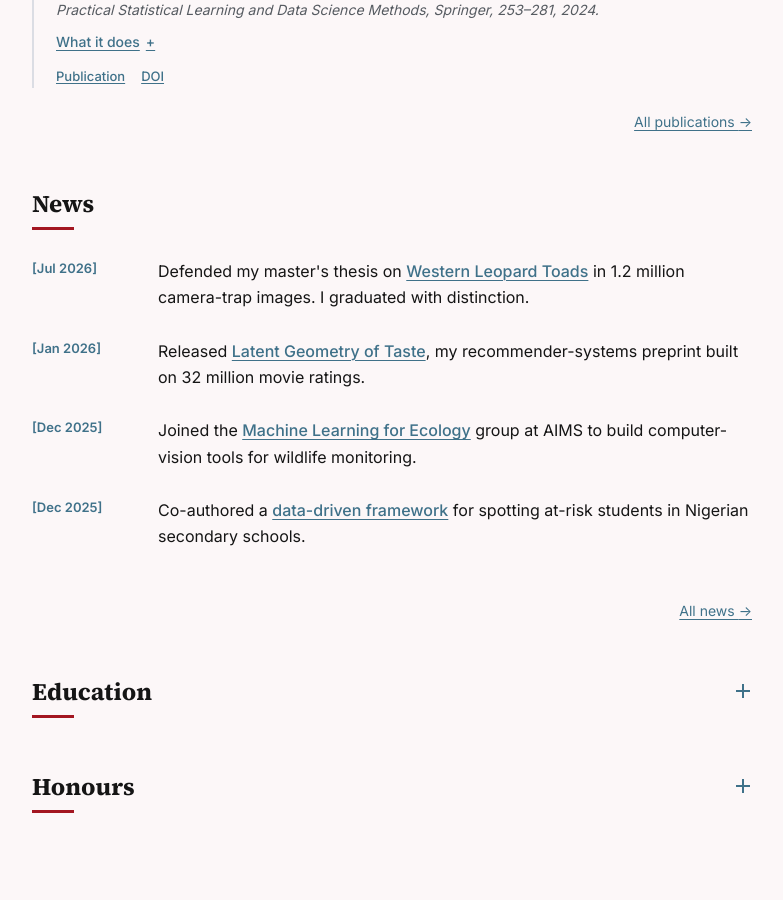
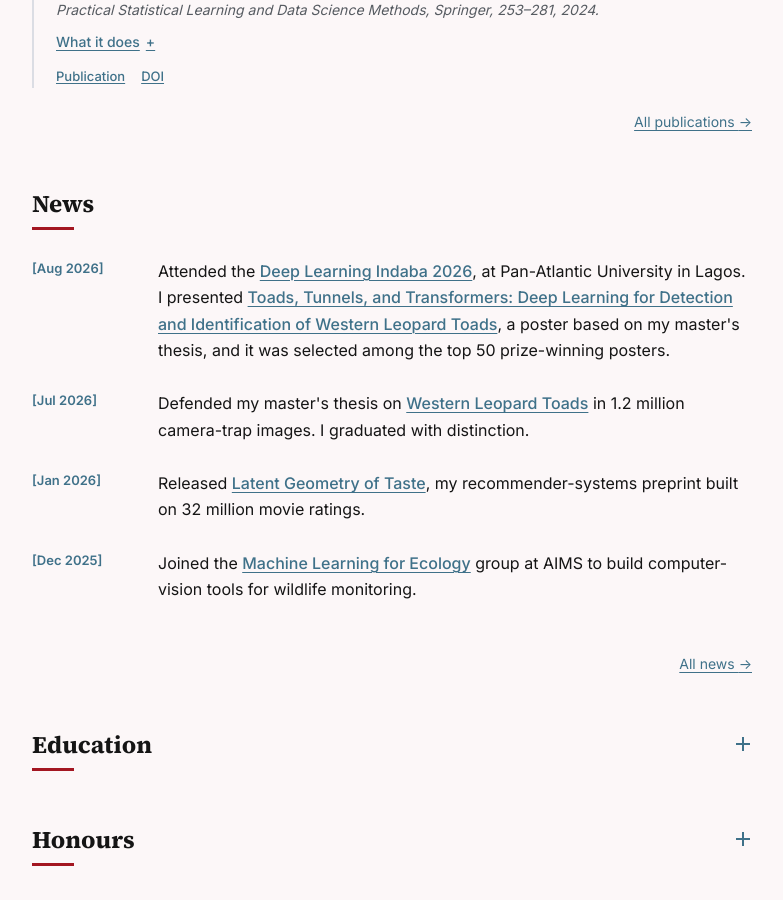
Before and after one commit to joshsalako/joshsalako.github.io, a Jekyll site: the page built from index.html, in a window 1280 px wide and 900 px high, scrolled down 1121 px. Shown: the whole window, without its empty margins (248-1031 px from the left). Built offline with Jekyll 4.4.1, drawn with Linux system fonts in a browser that asks for light colours; a style sheet for code colours, icons or effects is not loaded.

Commit message:
feat: add Deep Learning Indaba 2026 participation and poster presentation to news data

```diff
--- a/_data/news.yml
+++ b/_data/news.yml
@@ -1,3 +1,14 @@
+- date: 2026-08
+  display_date: Aug 2026
+  parts:
+    - text: "Attended the "
+    - text: Deep Learning Indaba 2026
+      url: https://www.linkedin.com/posts/salakojoshua_deeplearningindaba-artificialintelligence-ugcPost-7492657797935976449-x87M/?utm_source=share&utm_medium=member_desktop&rcm=ACoAAC1HhdsBnD_OesnLEr5wgoLBFhvx6-KReCU
+    - text: ", at Pan-Atlantic University in Lagos. I presented "
+    - text: "Toads, Tunnels, and Transformers: Deep Learning for Detection and Identification of Western Leopard Toads"
+      url: https://drive.google.com/file/d/1iJ5ha2HLC1kwSCuy_MG-DxK2QeMQ8tqz/view?usp=drive_link
+    - text: ", a poster based on my master's thesis, and it was selected among the top 50 prize-winning posters."
+
 - date: 2026-07
   display_date: Jul 2026
   parts:
```
